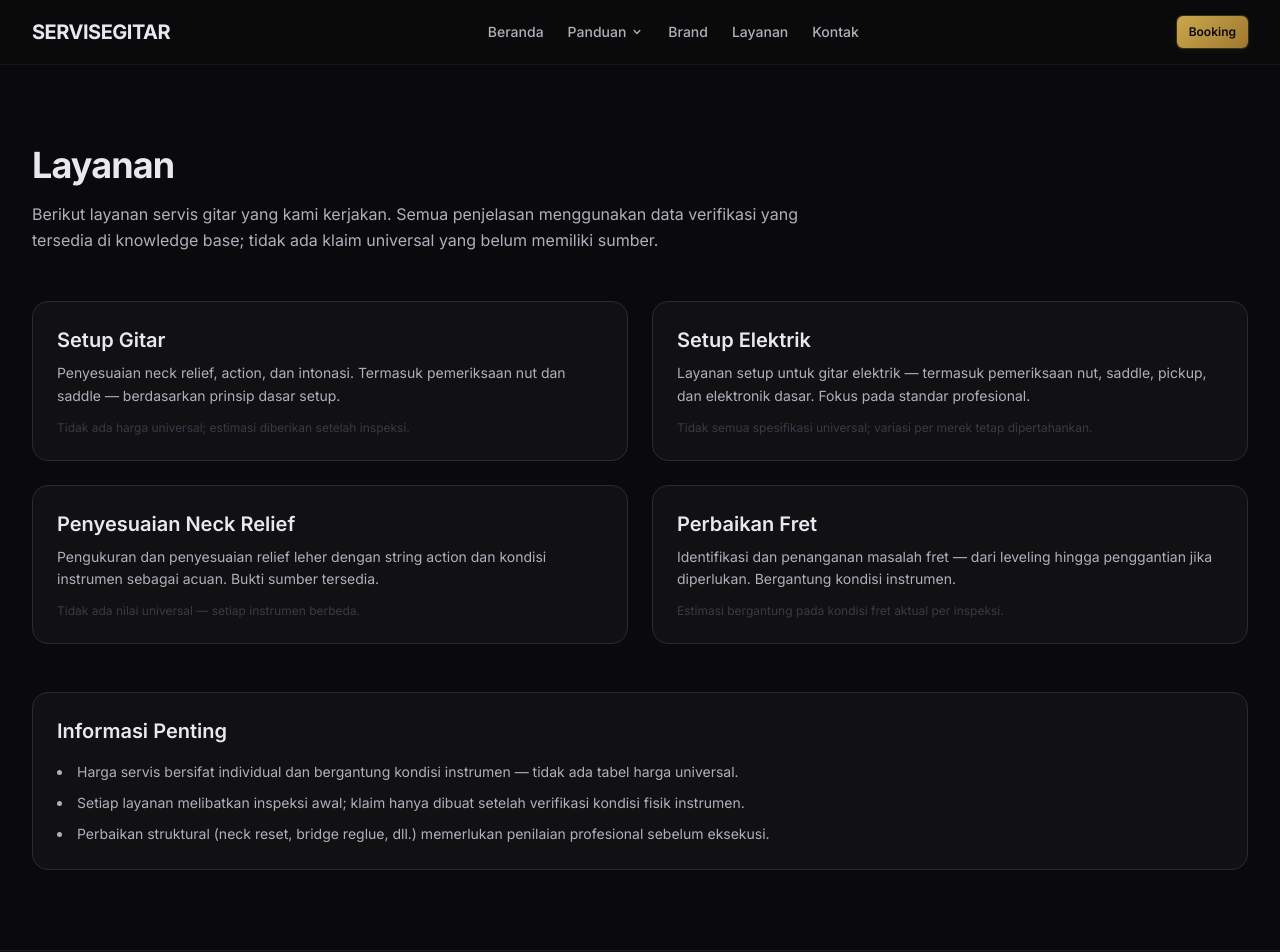
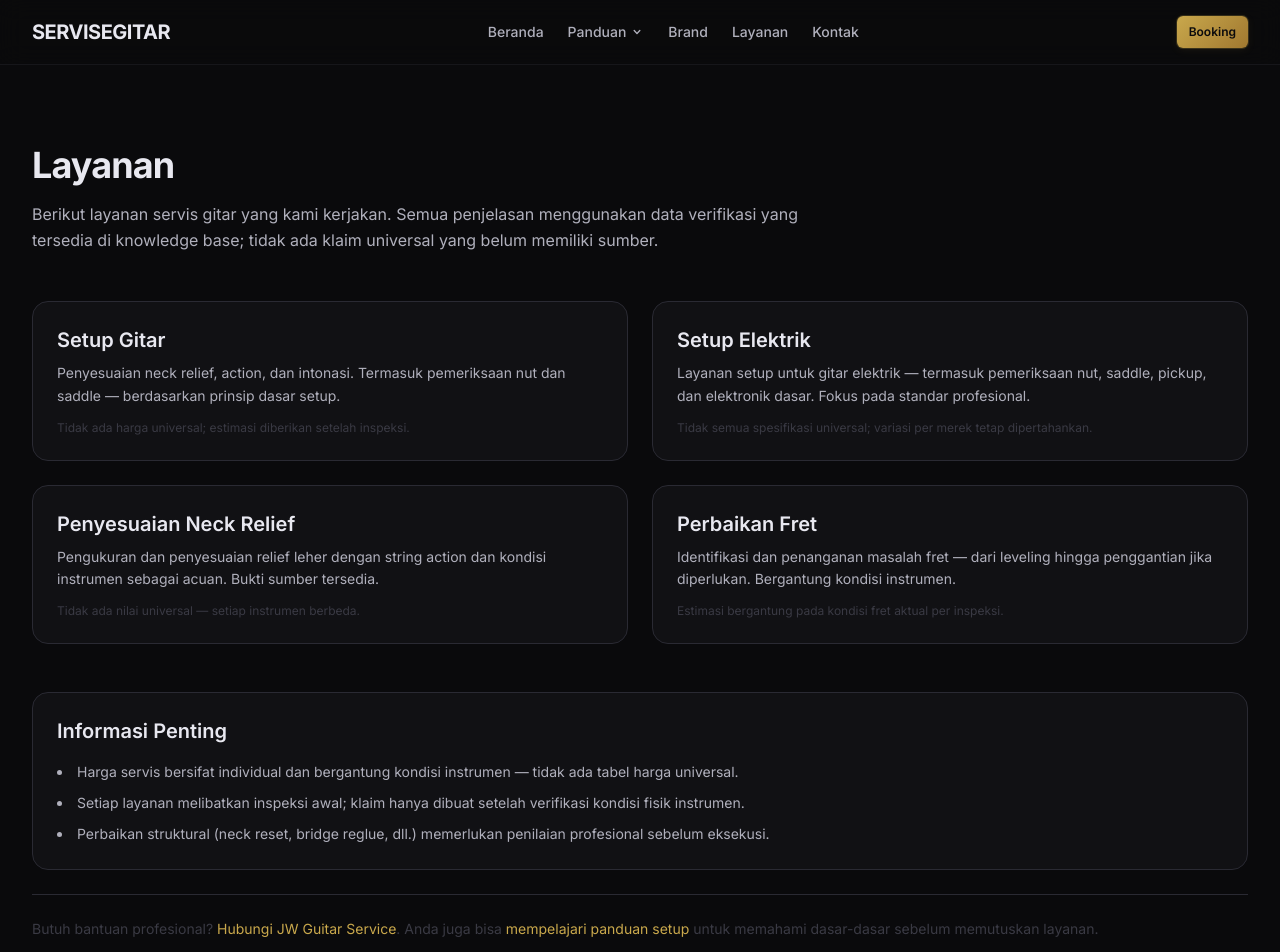
Before and after one commit to jdanwmusic/servisgitar, a Next.js app: page /layanan in a window 1280 px wide. Shown: the top 952 px of the page. Built offline with nearby package versions, Linux system fonts and the light colour scheme.

Commit message:
Production: add conversion path from layanan page to kontak and knowledge

```diff
--- a/src/app/layanan/page.tsx
+++ b/src/app/layanan/page.tsx
@@ -78,6 +78,19 @@ export default function LayananPage() {
             </li>
           </ul>
         </div>
+        <div className="mt-6 pt-6 border-t border-brand-border">
+          <p className="text-sm text-brand-muted">
+            Butuh bantuan profesional?{" "}
+            <a href="/kontak" className="text-brand-accent hover:underline">
+              Hubungi JW Guitar Service
+            </a>
+            . Anda juga bisa{" "}
+            <a href="/panduan/apa-itu-setup-gitar" className="text-brand-accent hover:underline">
+              mempelajari panduan setup
+            </a>{" "}
+            untuk memahami dasar-dasar sebelum memutuskan layanan.
+          </p>
+        </div>
       </main>
       <Footer />
     </div>
```
